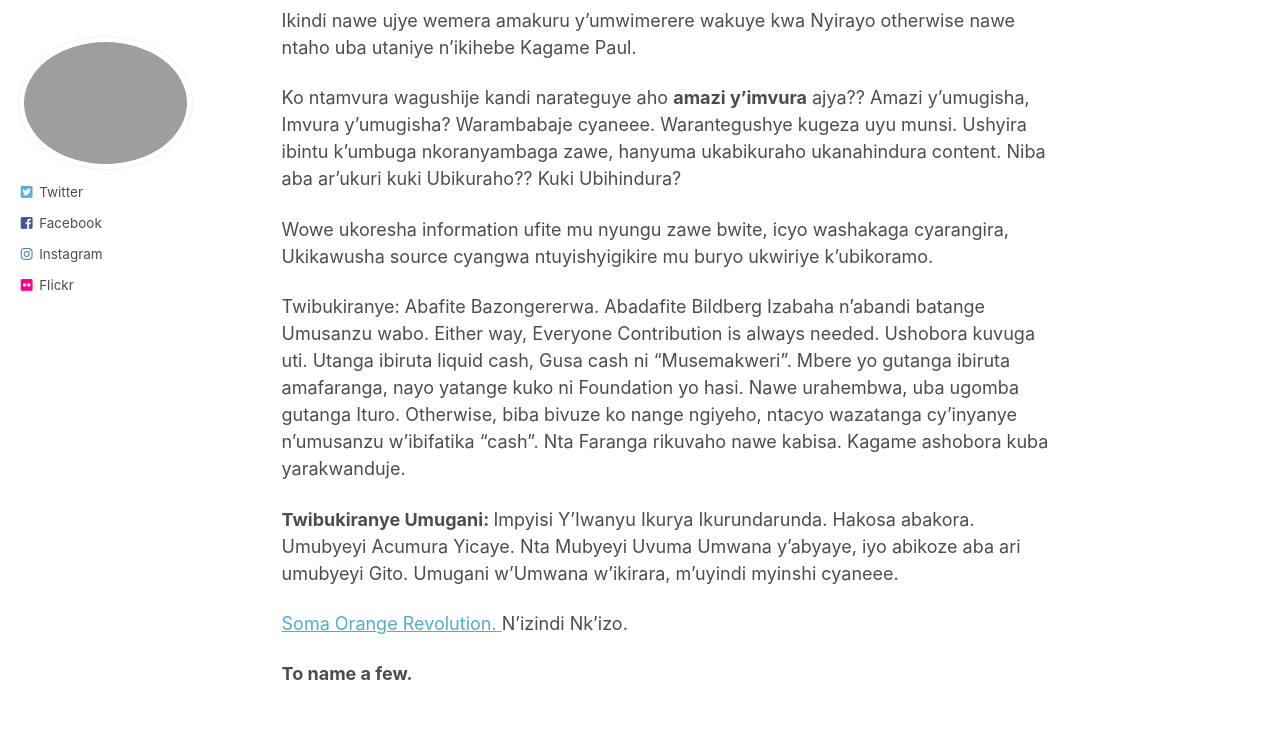
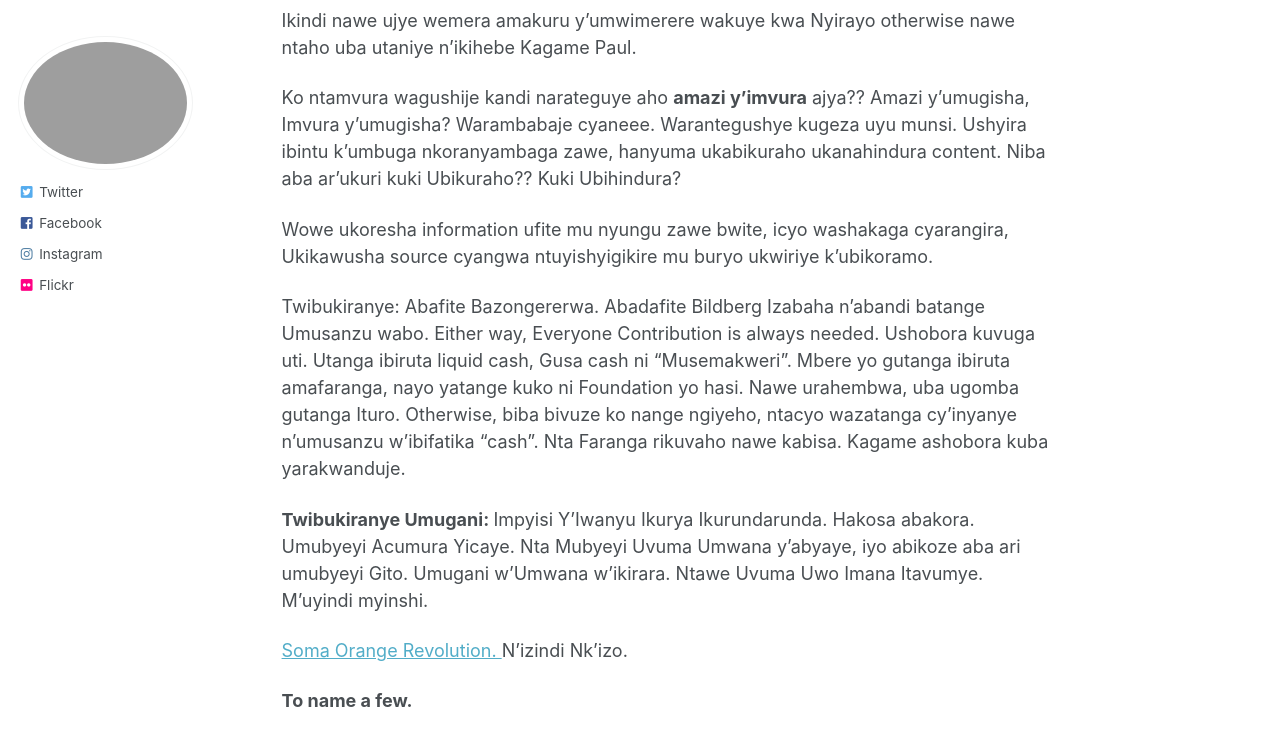
Before and after one commit to phdcsseiden/phdcsseiden.github.io, a Jekyll site: the page built from _pages/Gitwaza.md, in a window 1280 px wide and 900 px high, scrolled down 1256 px. Shown: the top 746 px of the window. Built offline with Jekyll 4.4.1, drawn with Linux system fonts in a browser that asks for light colours.

Commit message:
Update Gitwaza.md

```diff
--- a/_pages/Gitwaza.md
+++ b/_pages/Gitwaza.md
@@ -49,7 +49,7 @@ Wowe ukoresha information ufite mu nyungu zawe bwite, icyo washakaga cyarangira,
 Twibukiranye: Abafite Bazongererwa. Abadafite Bildberg Izabaha n'abandi batange Umusanzu wabo. Either way, Everyone Contribution is always needed. Ushobora kuvuga uti. Utanga ibiruta liquid cash, Gusa cash ni "Musemakweri". Mbere yo gutanga ibiruta amafaranga, nayo yatange kuko ni Foundation yo hasi. Nawe urahembwa, uba ugomba gutanga Ituro. Otherwise, biba bivuze ko nange ngiyeho, ntacyo wazatanga cy'inyanye n'umusanzu w'ibifatika "cash". Nta Faranga rikuvaho nawe kabisa. Kagame ashobora kuba yarakwanduje.
 
 
-<b> Twibukiranye Umugani: </b>   Impyisi Y'Iwanyu Ikurya Ikurundarunda. Hakosa abakora. Umubyeyi Acumura Yicaye. Nta Mubyeyi Uvuma Umwana y'abyaye, iyo abikoze aba ari umubyeyi Gito. Umugani w'Umwana w'ikirara, m'uyindi myinshi cyaneee.
+<b> Twibukiranye Umugani: </b>   Impyisi Y'Iwanyu Ikurya Ikurundarunda. Hakosa abakora. Umubyeyi Acumura Yicaye. Nta Mubyeyi Uvuma Umwana y'abyaye, iyo abikoze aba ari umubyeyi Gito. Umugani w'Umwana w'ikirara. Ntawe Uvuma Uwo Imana Itavumye. M'uyindi myinshi.
 
 
 
```
